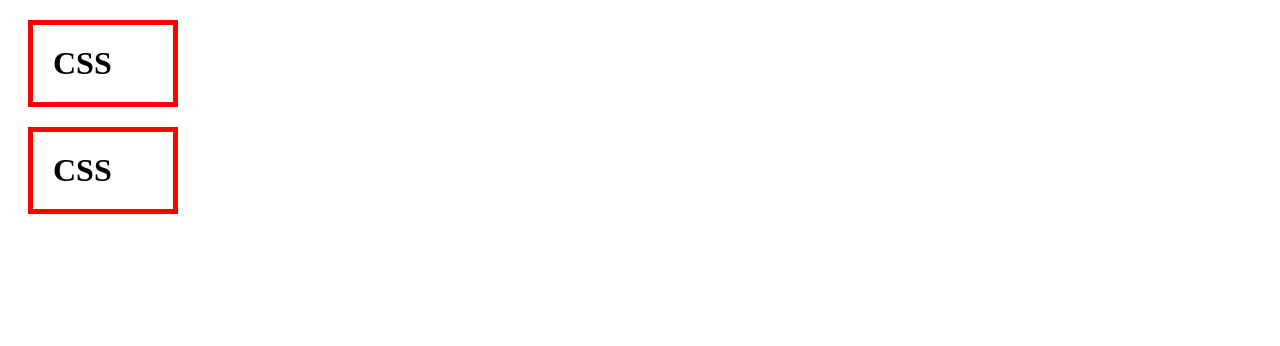
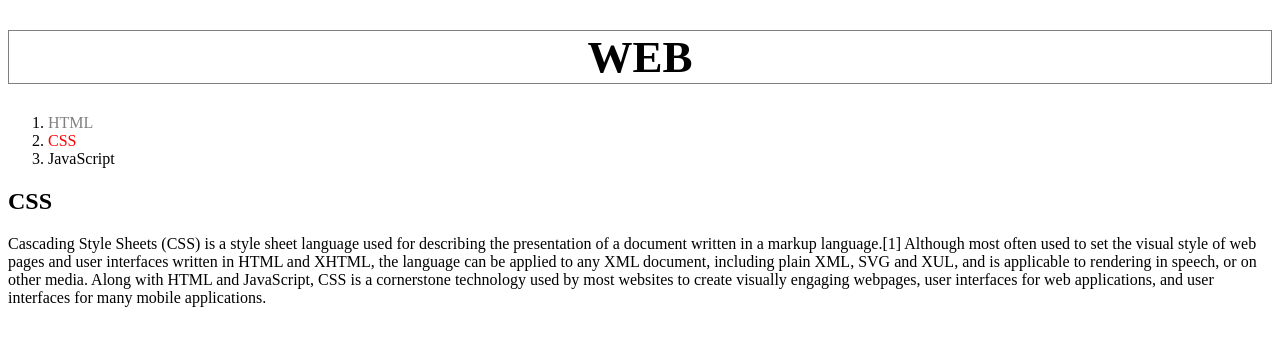
Before and after one commit to Namani31/web, a plain HTML site: page box.html in a window 1280 px wide. Drawn offline with Linux system fonts and the light colour scheme.

Commit message:
Feat: 기본 틀 정의

```diff
--- a/box.html
+++ b/box.html
@@ -1,19 +1,34 @@
 <!DOCTYPE html>
 <html lang="en">
     <head>
-        <title></title>
+        <title>WEB - CSS</title>
+        <meta charset="utf-8">
         <style>
+            #active {
+                color:red;
+            }
+            .saw {
+                color:gray;
+            }
+            a {
+                color: black;
+                text-decoration: none;
+            }
             h1{
-                border: 5px solid red;
-                padding: 20px;
-                margin: 20px;
-                display:block;
-                width:100px;
+                font-size: 45px;
+                text-align: center;
+                border: 1px solid gray;
             }
         </style>
     </head>
     <body>
-        <h1>CSS</h1>
-        <h1>CSS</h1>
+        <h1><a href="index.html">WEB</a></h1>
+        <ol>
+            <li><a href="1.html" class="saw">HTML</a></li>
+            <li><a href="2.html" class="saw" id="active">CSS</a></li>
+            <li><a href="3.html">JavaScript</a></li>
+        </ol>
+        <h2>CSS</h2>
+        Cascading Style Sheets (CSS) is a style sheet language used for describing the presentation of a document written in a markup language.[1] Although most often used to set the visual style of web pages and user interfaces written in HTML and XHTML, the language can be applied to any XML document, including plain XML, SVG and XUL, and is applicable to rendering in speech, or on other media. Along with HTML and JavaScript, CSS is a cornerstone technology used by most websites to create visually engaging webpages, user interfaces for web applications, and user interfaces for many mobile applications.
     </body>
 </html>
```
